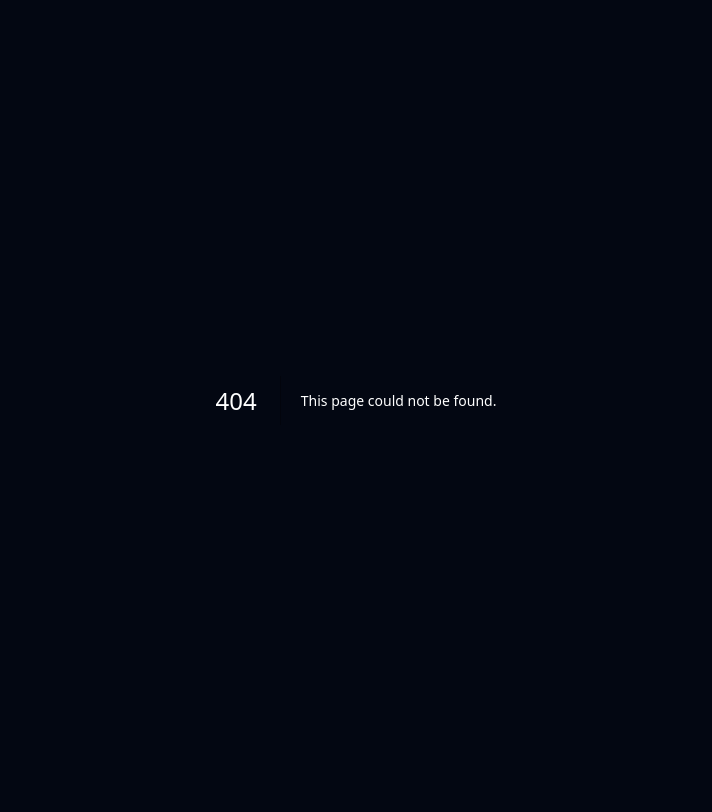
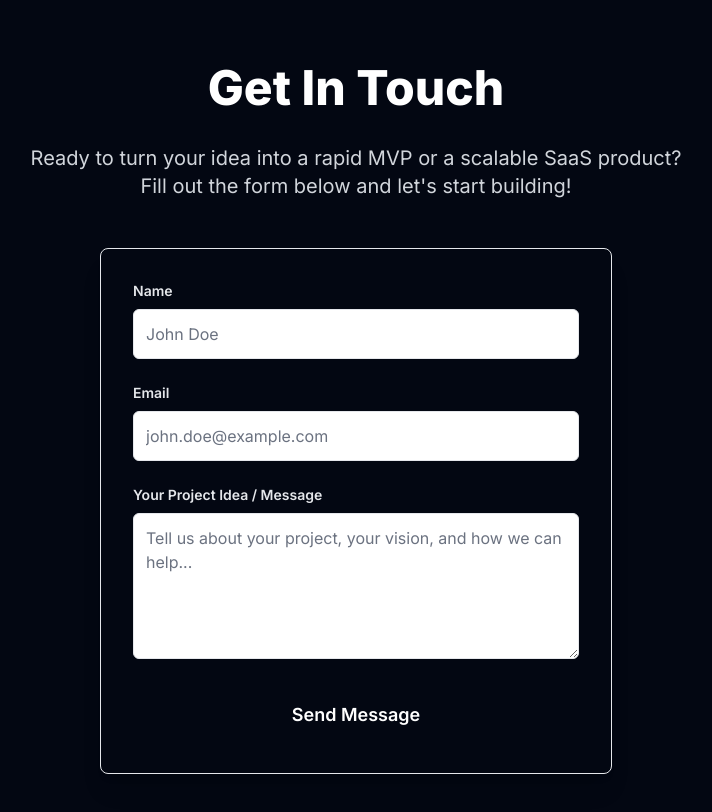
Before and after one commit to GITCDHW/tezcodestudios, a Next.js app: page /contact in a window 1280 px wide. Before the commit this address had no page. Shown: the top 812 px of the page, without its empty margins (284-996 px from the left). Built offline with nearby package versions, Linux system fonts and the light colour scheme.

Commit message:
Auto commit: app/contact/page.js

```diff
--- /dev/null
+++ b/app/contact/page.js
@@ -0,0 +1,39 @@
+import { motion } from 'framer-motion';
+import ContactForm from '@/components/forms/contact-form';
+
+export default function ContactPage() {
+  const containerVariants = {
+    hidden: { opacity: 0 },
+    show: {
+      opacity: 1,
+      transition: {
+        staggerChildren: 0.2,
+      },
+    },
+  };
+
+  const itemVariants = {
+    hidden: { opacity: 0, y: 20 },
+    show: { opacity: 1, y: 0, transition: { duration: 0.6, ease: "easeOut" } },
+  };
+
+  return (
+    <motion.div
+      initial="hidden"
+      animate="show"
+      variants={containerVariants}
+      className="container mx-auto p-4 py-16 flex flex-col items-center justify-center min-h-[70vh]"
+    >
+      <motion.h1 variants={itemVariants} className="text-5xl font-extrabold text-center text-primary-neon mb-8">
+        Get In <span className="text-secondary-neon">Touch</span>
+      </motion.h1>
+      <motion.p variants={itemVariants} className="text-xl text-center text-gray-300 mb-12 max-w-2xl mx-auto">
+        Ready to turn your idea into a rapid MVP or a scalable SaaS product? Fill out the form below and let's start building!
+      </motion.p>
+
+      <motion.div variants={itemVariants} className="w-full max-w-lg bg-dark-surface p-8 rounded-lg shadow-xl border border-primary-neon/20">
+        <ContactForm />
+      </motion.div>
+    </motion.div>
+  );
+}
```
